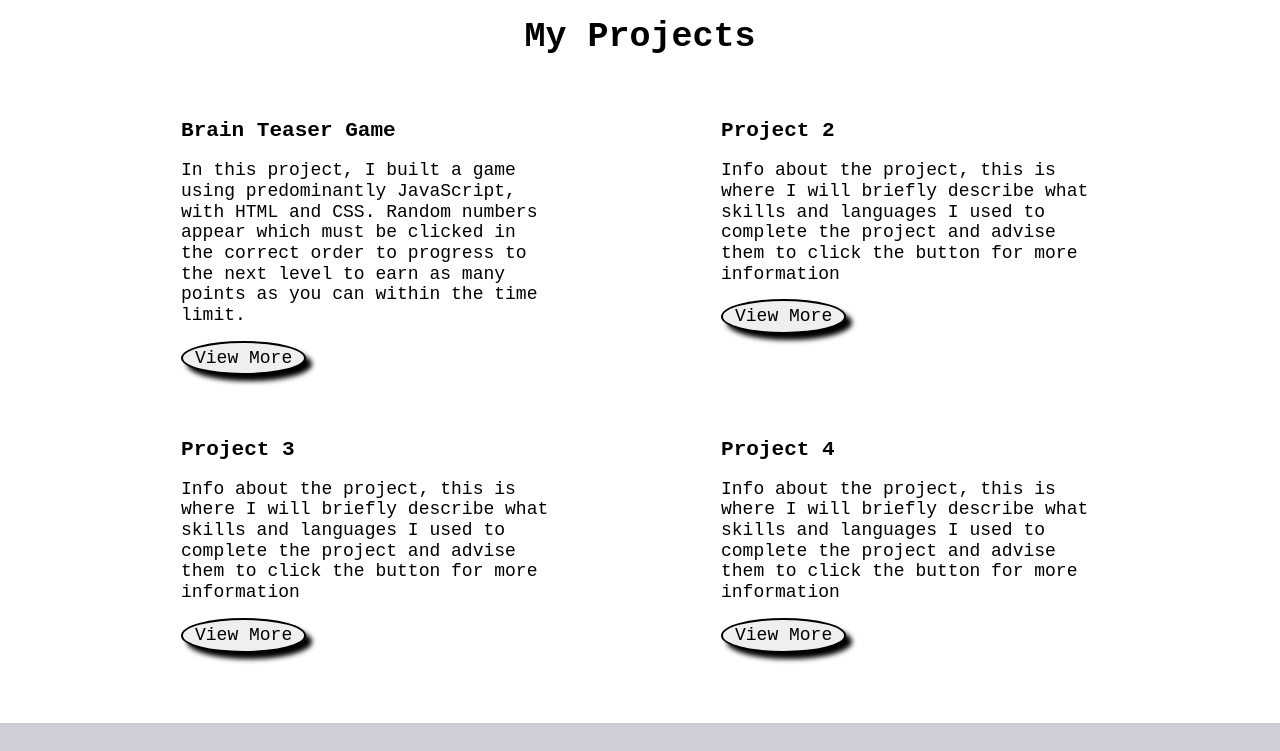
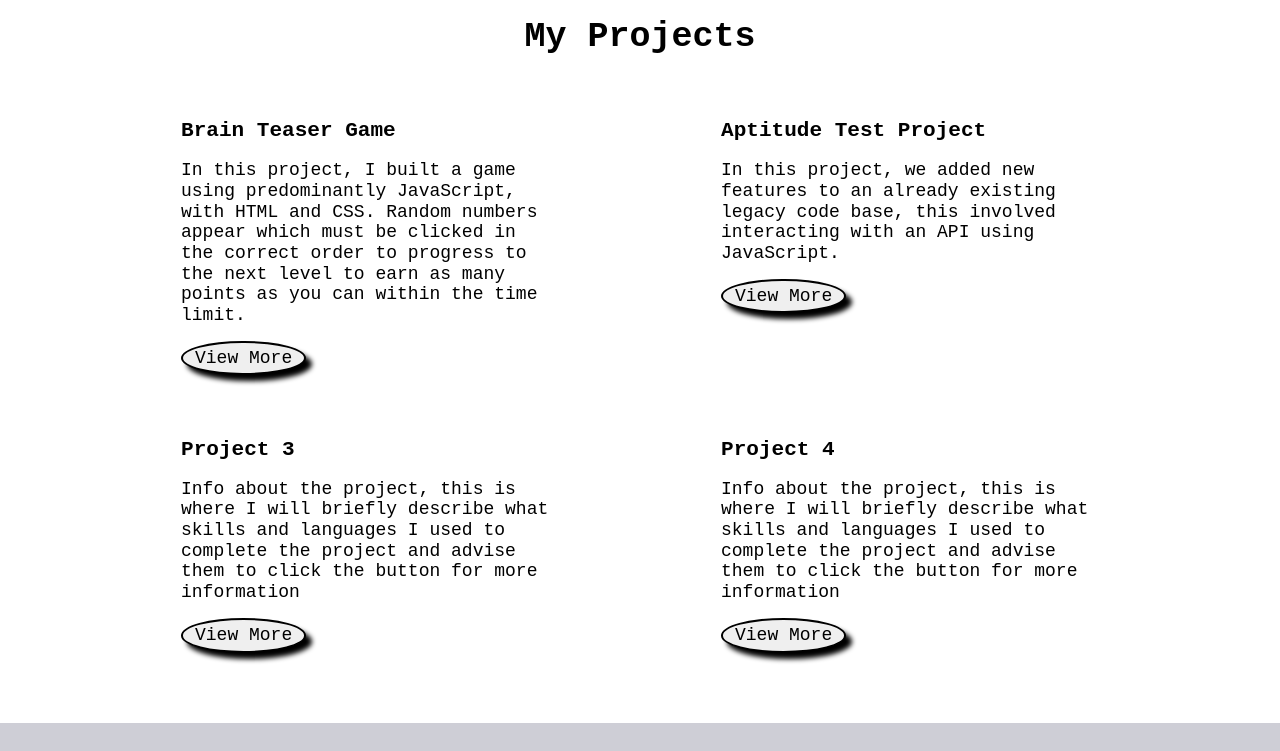
Before and after one commit to MaxGranger97/portfolio, a plain HTML site: page index.html in a window 1280 px wide. Shown: the part 998-1749 px from the top of the page. Drawn offline with Linux system fonts and the light colour scheme.

Commit message:
added aptitude test project

```diff
--- a/index.html
+++ b/index.html
@@ -42,9 +42,11 @@
 				</form>
 			</div>
 			<div class="project-div">
-				<h3>Project 2</h3>
-				<p class="project-para">Info about the project, this is where I will briefly describe what skills and languages I used to complete the project and advise them to click the button for more information</p>
-				<button>View More</button>
+				<h3>Aptitude Test Project</h3>
+				<p class="project-para">In this project, we added new features to an already existing legacy code base, this involved interacting with an API using JavaScript.</p>
+				<form action="http://dev.maydenacademy.co.uk/projects/2017/aptitude-test/app/adminPage.html">
+					<button type="submit">View More</button>
+				</form>
 			</div>
 			<div class="project-div">
 				<h3>Project 3</h3>
```
